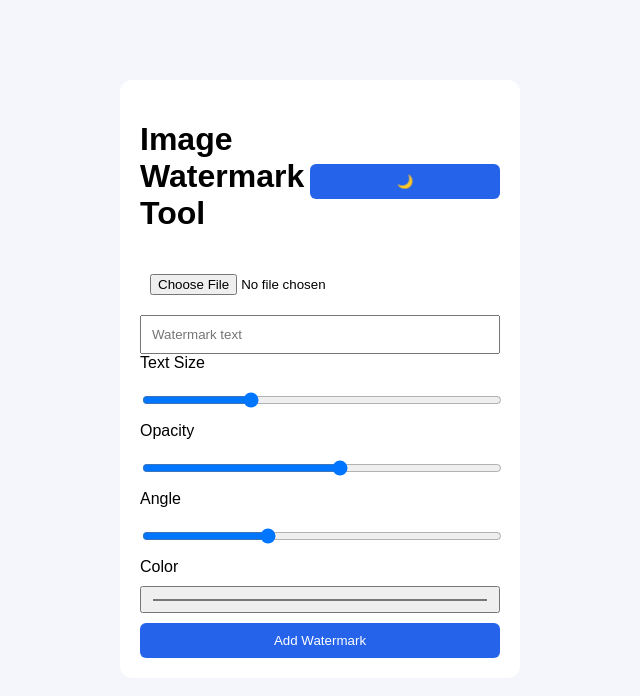
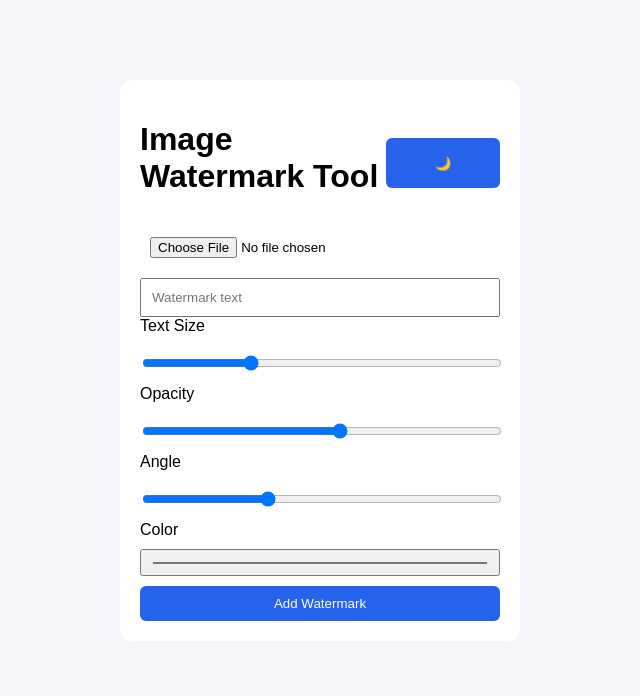
Before and after one commit to SagnikAB/watermark-web, a website: page public/index.html in a window 1280 px wide. Shown: the whole page, without its empty margins (320-960 px from the left). Drawn offline with Linux system fonts and the light colour scheme.

Commit message:
Style darkToggle button with width and height

```diff
--- a/public/index.html
+++ b/public/index.html
@@ -9,7 +9,7 @@
   <div class="container">
     <header>
       <h1>Image Watermark Tool</h1>
-      <button id="darkToggle">🌙</button>
+      <button id="darkToggle" style="width: 150px; height: 50px;">🌙</button>
     </header>
 
     <form id="watermarkForm">
```
